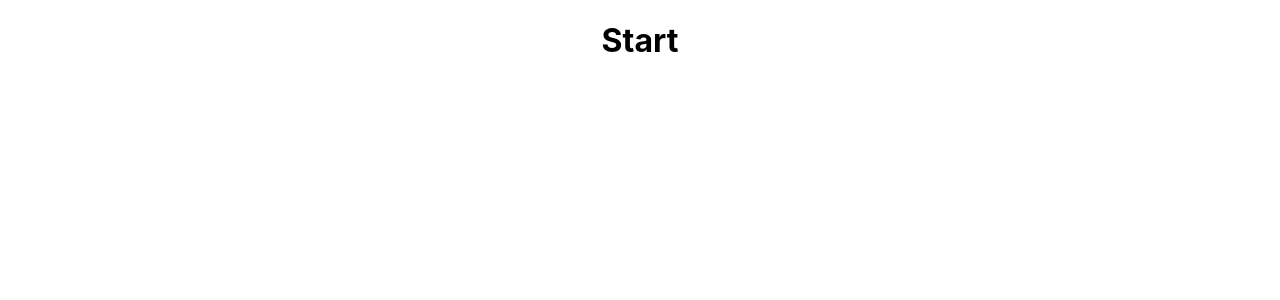
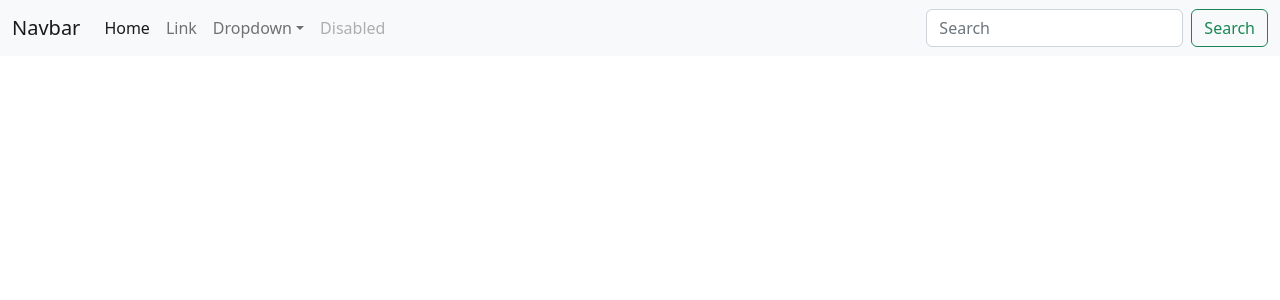
Before and after one commit to Muhammad-Mehedi-Hasan-Opi-Sarker/manage, a React (Create React App) app: page / in a window 1280 px wide. Shown: the top 300 px of the page. Built offline with nearby package versions, Linux system fonts and the light colour scheme.

Commit message:
add navbar

```diff
--- a/package.json
+++ b/package.json
@@ -6,8 +6,11 @@
     "@testing-library/jest-dom": "^5.16.4",
     "@testing-library/react": "^13.3.0",
     "@testing-library/user-event": "^13.5.0",
+    "bootstrap": "^5.2.0",
     "react": "^18.2.0",
+    "react-bootstrap": "^2.4.0",
     "react-dom": "^18.2.0",
+    "react-router-dom": "^6.3.0",
     "react-scripts": "5.0.1",
     "web-vitals": "^2.1.4"
   },
--- a/public/index.html
+++ b/public/index.html
@@ -1,14 +1,12 @@
 <!DOCTYPE html>
 <html lang="en">
+
 <head>
   <meta charset="utf-8" />
   <link rel="icon" href="%PUBLIC_URL%/favicon.ico" />
   <meta name="viewport" content="width=device-width, initial-scale=1" />
   <meta name="theme-color" content="#000000" />
-    <meta
-      name="description"
-      content="Web site created using create-react-app"
-    />
+  <meta name="description" content="Web site created using create-react-app" />
   <link rel="apple-touch-icon" href="%PUBLIC_URL%/logo192.png" />
   <!--
       manifest.json provides metadata used when your web app is installed on a
@@ -24,8 +22,13 @@
       work correctly both with client-side routing and a non-root public URL.
       Learn how to configure a non-root public URL by running `npm run build`.
     -->
+  <!-- CSS only -->
+  <link href="https://cdn.jsdelivr.net/npm/bootstrap@5.2.0/dist/css/bootstrap.min.css" rel="stylesheet"
+    integrity="sha384-gH2yIJqKdNHPEq0n4Mqa/HGKIhSkIHeL5AyhkYV8i59U5AR6csBvApHHNl/vI1Bx" crossorigin="anonymous">
+
   <title>React App</title>
 </head>
+
 <body>
   <noscript>You need to enable JavaScript to run this app.</noscript>
   <div id="root"></div>
@@ -40,4 +43,5 @@
       To create a production bundle, use `npm run build` or `yarn build`.
     -->
 </body>
+
 </html>
--- a/src/App.js
+++ b/src/App.js
@@ -1,10 +1,27 @@
 import logo from './logo.svg';
 import './App.css';
+import { Route, Routes } from 'react-router-dom';
+import Home from './Pages/Home/Home';
+import Pricing from './Pages/Pricing/Pricing';
+import Product from './Pages/Product/Product';
+import Community from './Pages/Community/Community';
+import About from './Pages/About/About';
+import Careers from './Pages/Careers/Careers';
 
 function App() {
   return (
     <div className="App">
-      <h1>Start</h1>
+
+      <Routes>
+        <Route path='/' element={<Home></Home>}></Route>
+        <Route path='/home' element={<Home></Home>}></Route>
+        <Route path='/pricing' element={<Pricing></Pricing>}></Route>
+        <Route path='/product' element={<Product></Product>}></Route>
+        <Route path='/community' element={<Community></Community>}></Route>
+        <Route path='about' element={<About></About>}></Route>
+        <Route path='/careers' element={<Careers></Careers>}></Route>
+      </Routes>
+
     </div>
   );
 }
--- /dev/null
+++ b/src/Pages/About/About.js
@@ -0,0 +1,11 @@
+import React from 'react';
+
+const About = () => {
+    return (
+        <div>
+            <h1>About</h1>
+        </div>
+    );
+};
+
+export default About;
--- /dev/null
+++ b/src/Pages/Careers/Careers.js
@@ -0,0 +1,11 @@
+import React from 'react';
+
+const Careers = () => {
+    return (
+        <div>
+            <h1>Carers</h1>
+        </div>
+    );
+};
+
+export default Careers;
--- /dev/null
+++ b/src/Pages/Community/Community.js
@@ -0,0 +1,11 @@
+import React from 'react';
+
+const Community = () => {
+    return (
+        <div>
+            <h1>Community</h1>
+        </div>
+    );
+};
+
+export default Community;
--- /dev/null
+++ b/src/Pages/Home/Home.js
@@ -0,0 +1,13 @@
+import React from 'react';
+import { Button } from 'react-bootstrap';
+import Navbar from './Navbar';
+
+const Home = () => {
+    return (
+        <div>
+           <Navbar></Navbar>
+        </div>
+    );
+};
+
+export default Home;
--- /dev/null
+++ b/src/Pages/Home/Navbar.js
@@ -0,0 +1,46 @@
+import React from 'react';
+
+const Navbar = () => {
+    return (
+        <div>
+            <nav class="navbar navbar-expand-lg bg-light">
+                <div class="container-fluid">
+                    <a class="navbar-brand" href="#">Navbar</a>
+                    <button class="navbar-toggler" type="button" data-bs-toggle="collapse" data-bs-target="#navbarSupportedContent" aria-controls="navbarSupportedContent" aria-expanded="false" aria-label="Toggle navigation">
+                        <span class="navbar-toggler-icon"></span>
+                    </button>
+                    <div class="collapse navbar-collapse" id="navbarSupportedContent">
+                        <ul class="navbar-nav me-auto mb-2 mb-lg-0">
+                            <li class="nav-item">
+                                <a class="nav-link active" aria-current="page" href="#">Home</a>
+                            </li>
+                            <li class="nav-item">
+                                <a class="nav-link" href="#">Link</a>
+                            </li>
+                            <li class="nav-item dropdown">
+                                <a class="nav-link dropdown-toggle" href="#" role="button" data-bs-toggle="dropdown" aria-expanded="false">
+                                    Dropdown
+                                </a>
+                                <ul class="dropdown-menu">
+                                    <li><a class="dropdown-item" href="#">Action</a></li>
+                                    <li><a class="dropdown-item" href="#">Another action</a></li>
+                                    <li><hr class="dropdown-divider" /></li>
+                                    <li><a class="dropdown-item" href="#">Something else here</a></li>
+                                </ul>
+                            </li>
+                            <li class="nav-item">
+                                <a class="nav-link disabled">Disabled</a>
+                            </li>
+                        </ul>
+                        <form class="d-flex" role="search">
+                            <input class="form-control me-2" type="search" placeholder="Search" aria-label="Search" />
+                            <button class="btn btn-outline-success" type="submit">Search</button>
+                        </form>
+                    </div>
+                </div>
+            </nav>
+        </div>
+    );
+};
+
+export default Navbar;
--- /dev/null
+++ b/src/Pages/Pricing/Pricing.js
@@ -0,0 +1,11 @@
+import React from 'react';
+
+const Pricing = () => {
+    return (
+        <div>
+            <h1>Pricing</h1>
+        </div>
+    );
+};
+
+export default Pricing;
--- /dev/null
+++ b/src/Pages/Product/Product.js
@@ -0,0 +1,11 @@
+import React from 'react';
+
+const Product = () => {
+    return (
+        <div>
+            <h1>Product</h1>
+        </div>
+    );
+};
+
+export default Product;
--- a/src/index.js
+++ b/src/index.js
@@ -3,11 +3,15 @@ import ReactDOM from 'react-dom/client';
 import './index.css';
 import App from './App';
 import reportWebVitals from './reportWebVitals';
+import { BrowserRouter } from 'react-router-dom';
+import 'bootstrap/dist/css/bootstrap.min.css';
 
 const root = ReactDOM.createRoot(document.getElementById('root'));
 root.render(
   <React.StrictMode>
-    <App />
+    <BrowserRouter>
+      <App />
+    </BrowserRouter>
   </React.StrictMode>
 );
 
```
Also changed, not shown: 1 other file (tests, documents, lock files or other folders). Lines whose indentation alone changed are shown as unchanged.
